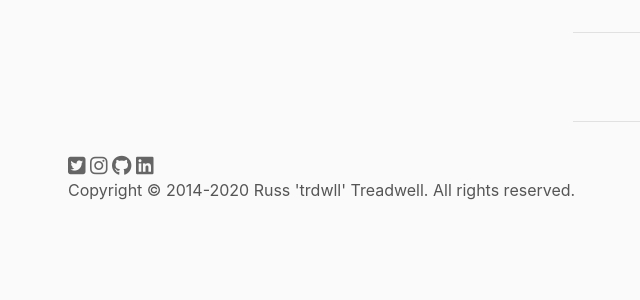
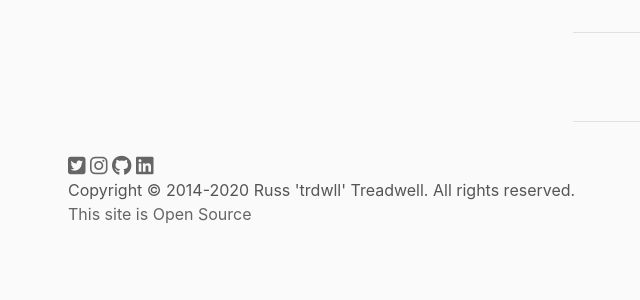
Before and after one commit to trdwll/website, a Django app: template templates/about.html in a window 1280 px wide. Shown: the part 114-414 px from the top of the page, without its empty margins (17-657 px from the left). Run offline with Django 3.2, Linux system fonts and the light colour scheme; the template is opened without the code that fills it, so the values that code supplies are empty; some libraries are stand-ins or nearby versions.

Commit message:
update footer and add LICENSE.md

```diff
--- a/templates/_footer.html
+++ b/templates/_footer.html
@@ -3,3 +3,4 @@
 <a href="https://github.com/trdwll" target="_blank"><i class="fa-lg fab fa-github"></i></a>
 <a href="https://linkedin.com/in/trdwll" target="_blank"><i class="fa-lg fab fa-linkedin"></i></a>
 <div class="copy"></div>
+<a href="https://github.com/trdwll/TRDWLL">This site is Open Source</a>
```
Also changed, not shown: LICENSE.md (added).
